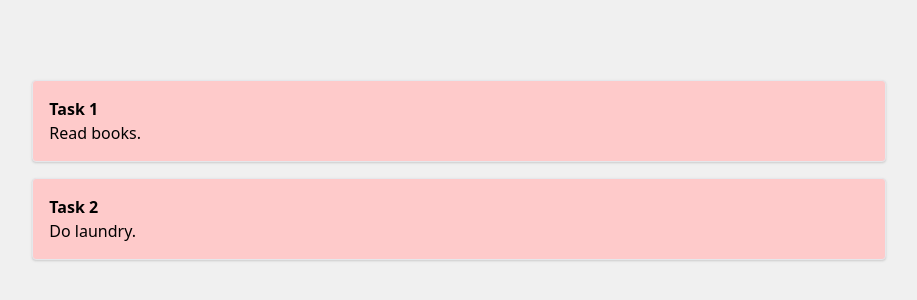
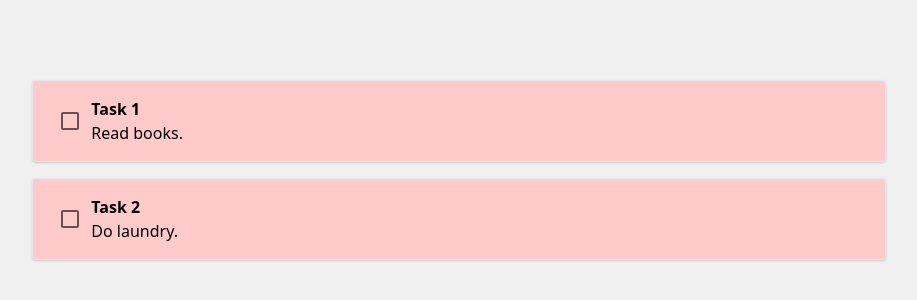
Before and after one commit to hustun/simple-todo, a React (Create React App) app: page / in a window 1280 px wide. Shown: the top 300 px of the page, without its empty margins (181-1098 px from the left). Built offline with nearby package versions, Linux system fonts and the light colour scheme.

Commit message:
add scroll

```diff
--- a/package.json
+++ b/package.json
@@ -4,10 +4,16 @@
   "private": true,
   "dependencies": {
     "@craco/craco": "^6.4.2",
+    "@emotion/react": "^11.7.0",
+    "@emotion/styled": "^11.6.0",
+    "@material-ui/core": "^4.12.3",
+    "@material-ui/icons": "^4.11.2",
+    "@mui/material": "^5.2.3",
     "@testing-library/jest-dom": "^5.16.1",
     "@testing-library/react": "^11.2.7",
     "@testing-library/user-event": "^12.8.3",
     "react": "^17.0.2",
+    "react-beautiful-dnd": "^13.1.0",
     "react-dom": "^17.0.2",
     "react-scripts": "4.0.3",
     "web-vitals": "^1.1.2"
--- a/src/components/Task.js
+++ b/src/components/Task.js
@@ -1,20 +1,39 @@
 import React, { useState, useEffect } from 'react';
+import Checkbox from '@mui/material/Checkbox';
+import { Draggable } from "react-beautiful-dnd";
 
 function Task(props) {
     const [classString, setclassString] = useState("");
+    const [done, setDone] = useState(false);
 
     useEffect(() => {
+        console.log("test")
         let colors = ["pink", "purple", "blue", "yellow", "red", "green", "indigo"]
         let color = colors[Math.floor(Math.random() * colors.length)];
-        let classString = "rounded border bg-" + color + "-200 shadow p-4 mb-4"
+        let classString = "rounded border bg-" + color + "-200 shadow p-4 mb-4 flex "
         setclassString(classString);
     }, []);
 
     return (
-        <div className={classString}>
-            <div className="font-bold">{props.title}</div>
-            {props.task}
-        </div>
+        <Draggable key={"task-" + props.index} draggableId={"task-" + props.index} index={props.index}>
+            {(provided) =>
+            (
+                <div ref={provided.innerRef} className={classString + (done ? "line-through text-gray-600" : "")}
+                    {...provided.draggableProps}
+                    {...provided.dragHandleProps}>
+
+                    <Checkbox onClick={() => { setDone(prevDone => !prevDone) }} checked={done} />
+                    <div>
+                        <div className="font-bold">{props.title}</div>
+                        {props.task}
+                        {console.log("teeeest")}
+                    </div>
+
+                </div>
+            )}
+
+        </Draggable>
+
     );
 }
 
--- a/src/components/ToDoList.js
+++ b/src/components/ToDoList.js
@@ -1,20 +1,61 @@
 import React, { useState, useEffect } from 'react';
 import Task from "./Task"
+import { DragDropContext, Droppable } from "react-beautiful-dnd";
 
 function ToDoList() {
     const [todoList, settodoList] = useState([]);
 
     // Similar to componentDidMount and componentDidUpdate:
     useEffect(() => {
-        settodoList([{ title: "Task 1", task: "Read books." }, { title: "Task 2", task: "Do laundry." }])
+        settodoList([{ id: "1", title: "Task 1", task: "Read books." }, { id: "2", title: "Task 2", task: "Do laundry." }])
     }, []);
 
+    // a little function to help us with reordering the result
+    const reorder = (list, startIndex, endIndex) => {
+        const result = Array.from(list);
+        const [removed] = result.splice(startIndex, 1);
+        result.splice(endIndex, 0, removed);
+
+        return result;
+    };
+
+    const onDragEnd = (result) => {
+        // dropped outside the list
+        if (!result.destination) {
+            return;
+        }
+
+        const items = reorder(
+            todoList,
+            result.source.index,
+            result.destination.index
+        );
+
+        console.log(items)
+
+        settodoList(items)
+    }
+
+
     return (
-        <div className="w-2/3 max-w-screen-lg mx-auto mt-20">
-            {todoList.map((el, index) => (
-                <Task title={el.title} task={el.task}></Task>
-            ))}
-        </div>
+        <DragDropContext onDragEnd={onDragEnd}>
+            <Droppable droppableId="droppable">
+                {(provided) => (
+                    <div
+                        {...provided.droppableProps}
+                        ref={provided.innerRef}
+                        className="w-2/3 max-w-screen-lg mx-auto mt-20">
+                        {todoList.map((el, index) => (
+                            <Task title={el.title} task={el.task} index={index} key={el.id}>{console.log("here")}</Task>
+
+                        ))}
+                        {provided.placeholder}
+                    </div>
+                )}
+
+            </Droppable>
+        </DragDropContext >
+
     );
 }
 
```
Also changed, not shown: 1 other file (tests, documents, lock files or other folders).
